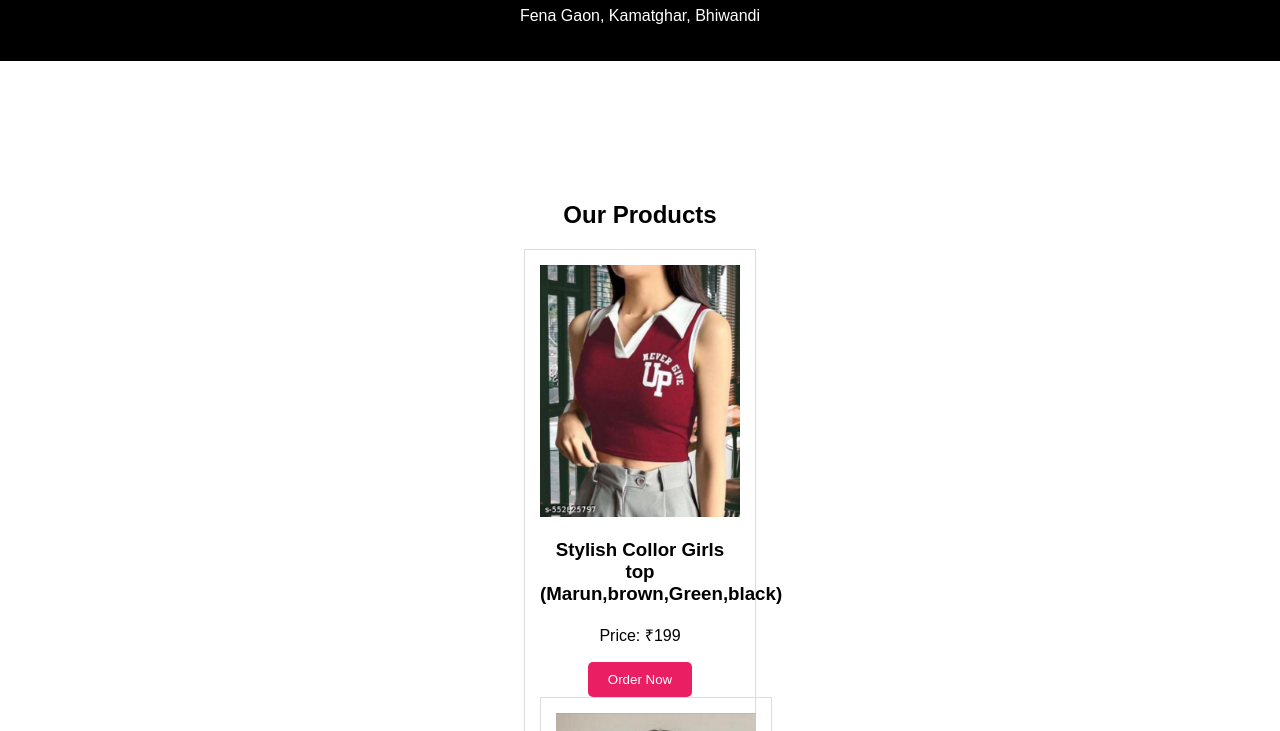
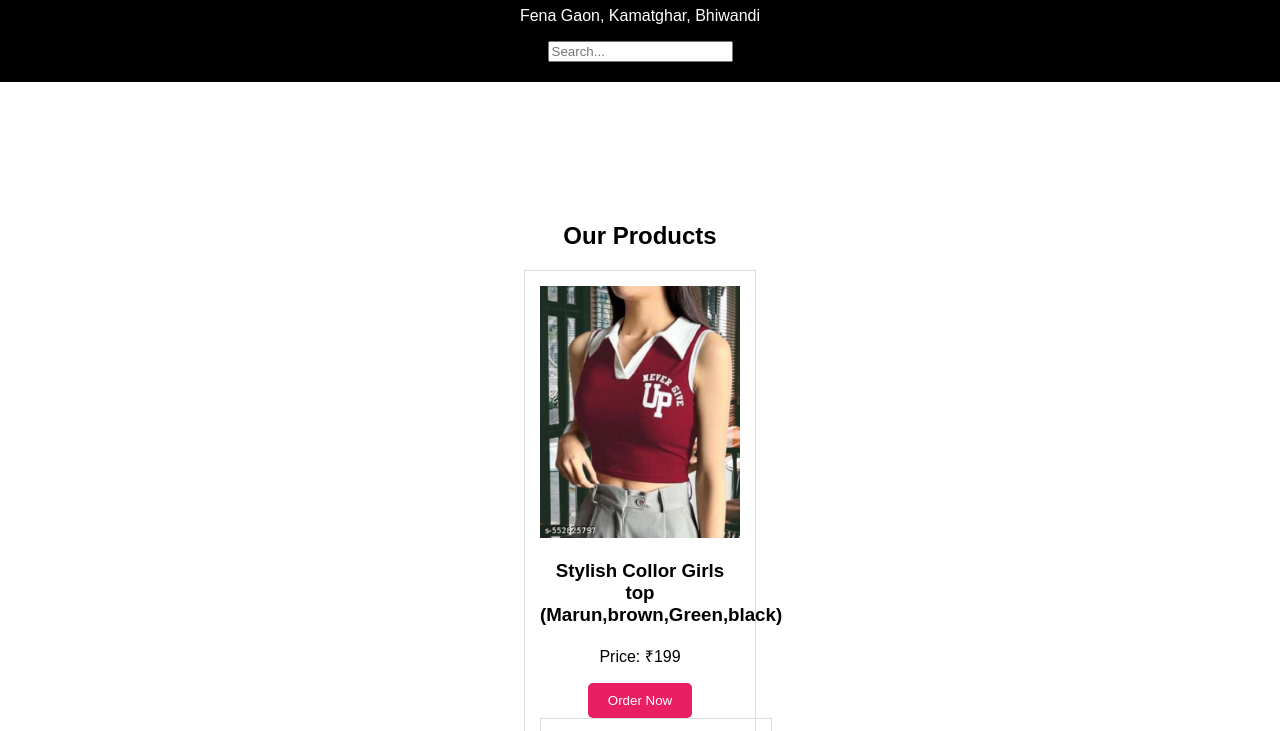
Before and after one commit to varm6696-bit/Av_brothers_fasion, a plain HTML site: page index.html in a window 1280 px wide. Shown: the part 93-824 px from the top of the page. Drawn offline with Linux system fonts and the light colour scheme.

Commit message:
Add search input field to header

```diff
--- a/index.html
+++ b/index.html
@@ -16,6 +16,7 @@
 <header>
     <h1>AV Brothers Fashion & Clothing</h1>
     <p>Fena Gaon, Kamatghar, Bhiwandi</p>
+ <input type="text" class="search" placeholder="Search..." onkeyup="searchProduct(this.value)">
 </header>
 
 <div class="section">
```
